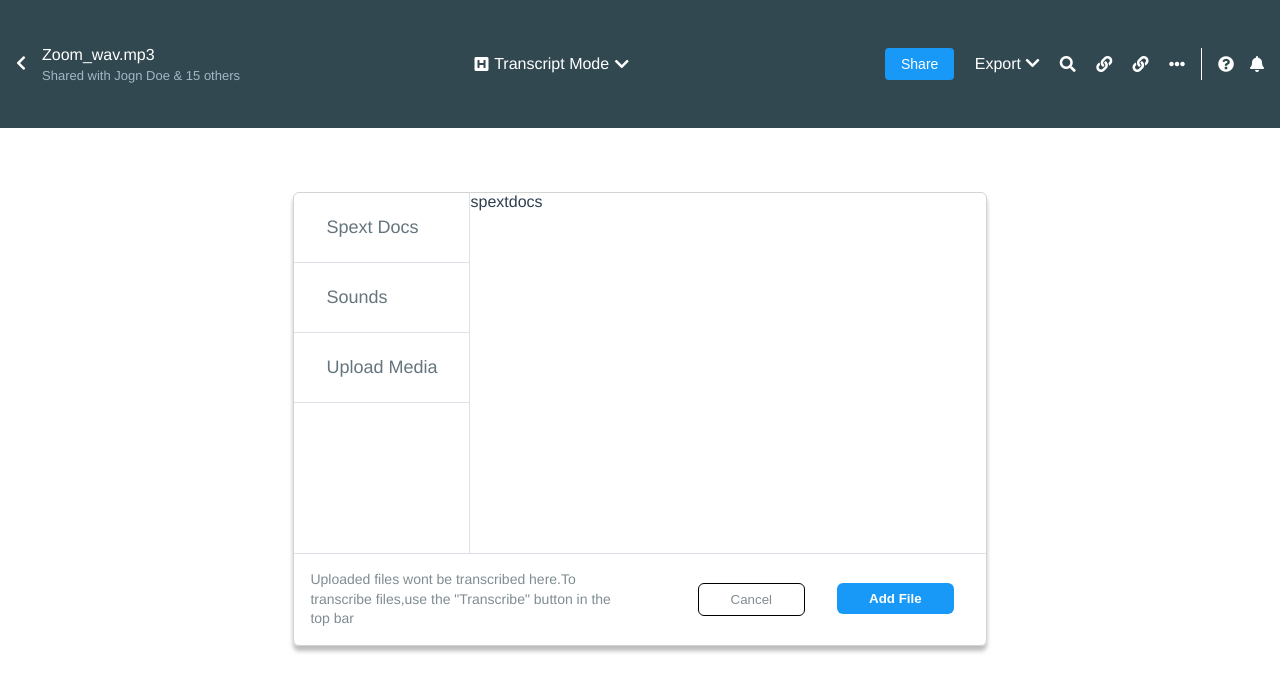
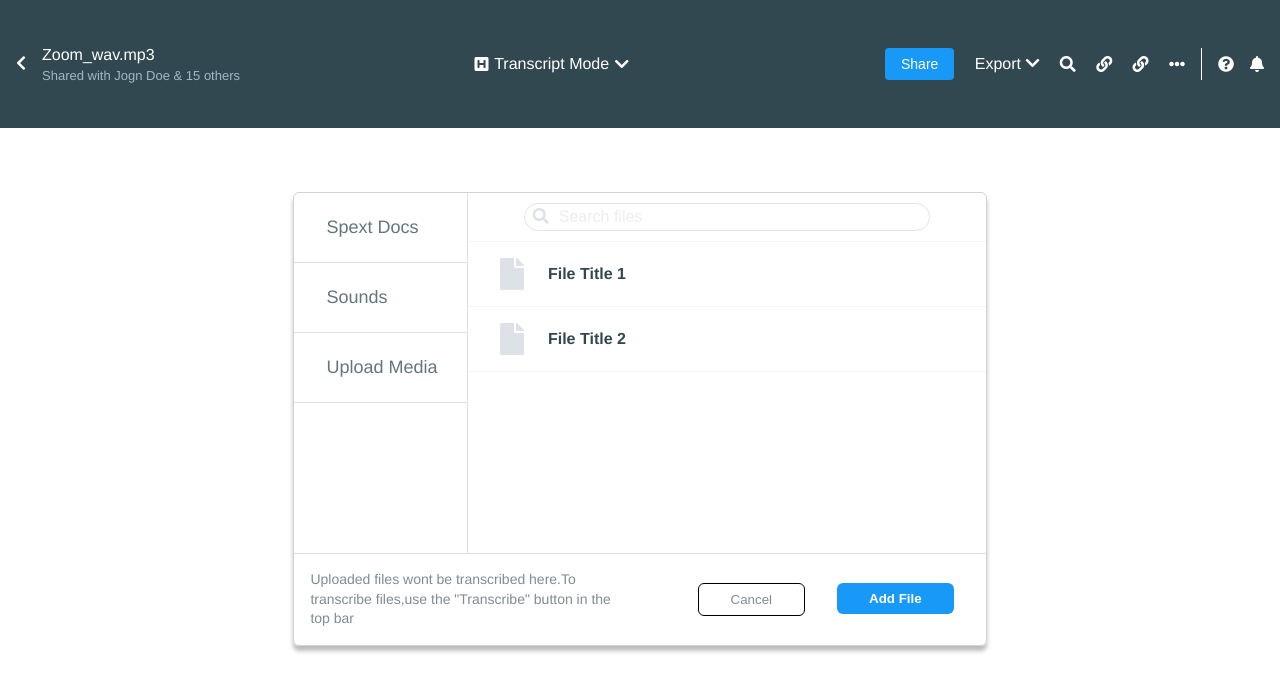
Before and after one commit to eleMental595/spext-revamp, a Vue app in the folder spext-revamp/: page /addfile/spextdocs in a window 1280 px wide. Shown: the top 692 px of the page. Built offline with nearby package versions, Linux system fonts and the light colour scheme; what v-tooltip, vue-js-modal would draw is missing.

Commit message:
added spext docs component

```diff
--- a/spext-revamp/src/components/AddFiles/AddFiles.scss
+++ b/spext-revamp/src/components/AddFiles/AddFiles.scss
@@ -8,13 +8,13 @@
   .add-files-content {
     display: flex;
     .action-list {
-      width: max-content;
+      width: 25%;
       border-right: 1px solid #dee1e8;
       height: 360px;
       overflow-y: scroll;
 
       .action-item {
-        padding: 24px 32px;
+        padding: 24px 16px 24px 32px;
         border-bottom: 1px solid #dee1e8;
 
         font-size: 18px;
@@ -33,6 +33,7 @@
       }
     }
     .action-content {
+      width: 75%;
     }
   }
   .add-files-footer {
--- a/spext-revamp/src/components/SpextDocs/SpextDocs.html
+++ b/spext-revamp/src/components/SpextDocs/SpextDocs.html
@@ -1,3 +1,21 @@
-<div>
-  spextdocs
+<div class="spext-docs-container">
+  <div class="search-container">
+    <div class="sub-container">
+      <div><i class="fas fa-search"></i></div>
+      <div class="input-cotainer">
+        <input type="text" v-model="filename" placeholder="Search files" />
+      </div>
+    </div>
+  </div>
+
+  <div class="file-results-container">
+    <div class="file" v-for="file in files">
+      <div class="icon-container">
+        <i class="fas fa-file"></i>
+      </div>
+      <div class="file-name">
+        {{ file.title }}
+      </div>
+    </div>
+  </div>
 </div>
--- a/spext-revamp/src/components/SpextDocs/SpextDocs.scss
+++ b/spext-revamp/src/components/SpextDocs/SpextDocs.scss
@@ -0,0 +1,56 @@
+.spext-docs-container {
+  .search-container {
+    display: flex;
+    justify-content: center;
+    padding: 10px;
+    border-bottom: 1px solid #f6f6f6;
+    .sub-container {
+      border: 1px solid #e5e5e5;
+      display: flex;
+      padding: 4px 8px;
+      border-radius: 32px;
+      i {
+        color: #dee1e8;
+      }
+      .input-cotainer {
+        padding: 0 60px 0 8px;
+        input[type="text"] {
+          border: none;
+          color: #dee1e8;
+          outline: none;
+          width: 300px;
+        }
+      }
+    }
+
+    ::placeholder {
+      color: #dee1e8;
+      font-size: 16px;
+      opacity: 0.6;
+    }
+  }
+
+  .file-results-container {
+    .file {
+      display: flex;
+      padding: 16px 16px 16px 32px;
+      align-items: center;
+      border-bottom: 1px solid #f6f6f6;
+      cursor: pointer;
+      .icon-container {
+        i {
+          color: #dee1e8;
+          font-size: 32px;
+        }
+      }
+      .file-name {
+        color: #324851;
+        padding-left: 24px;
+        font-weight: bold;
+      }
+      &:hover {
+        background-color: #f6f6f6;
+      }
+    }
+  }
+}
--- a/spext-revamp/src/components/SpextDocs/SpextDocs.vue
+++ b/spext-revamp/src/components/SpextDocs/SpextDocs.vue
@@ -1,8 +1,19 @@
 <template src="./SpextDocs.html"></template>
-<!--<style src="./SpextDocs.scss">-->
+<style lang="scss" src="./SpextDocs.scss">
 </style>
 <script>
 export default {
-  name: "SpecsDocs"
+  name: "SpecsDocs",
+  data(){
+    return{
+      filename:"",
+      files:[{
+    title:"File Title 1"
+  },{
+    title:"File Title 2"
+  }]
+    }
+  }
+
 };
 </script>
```
